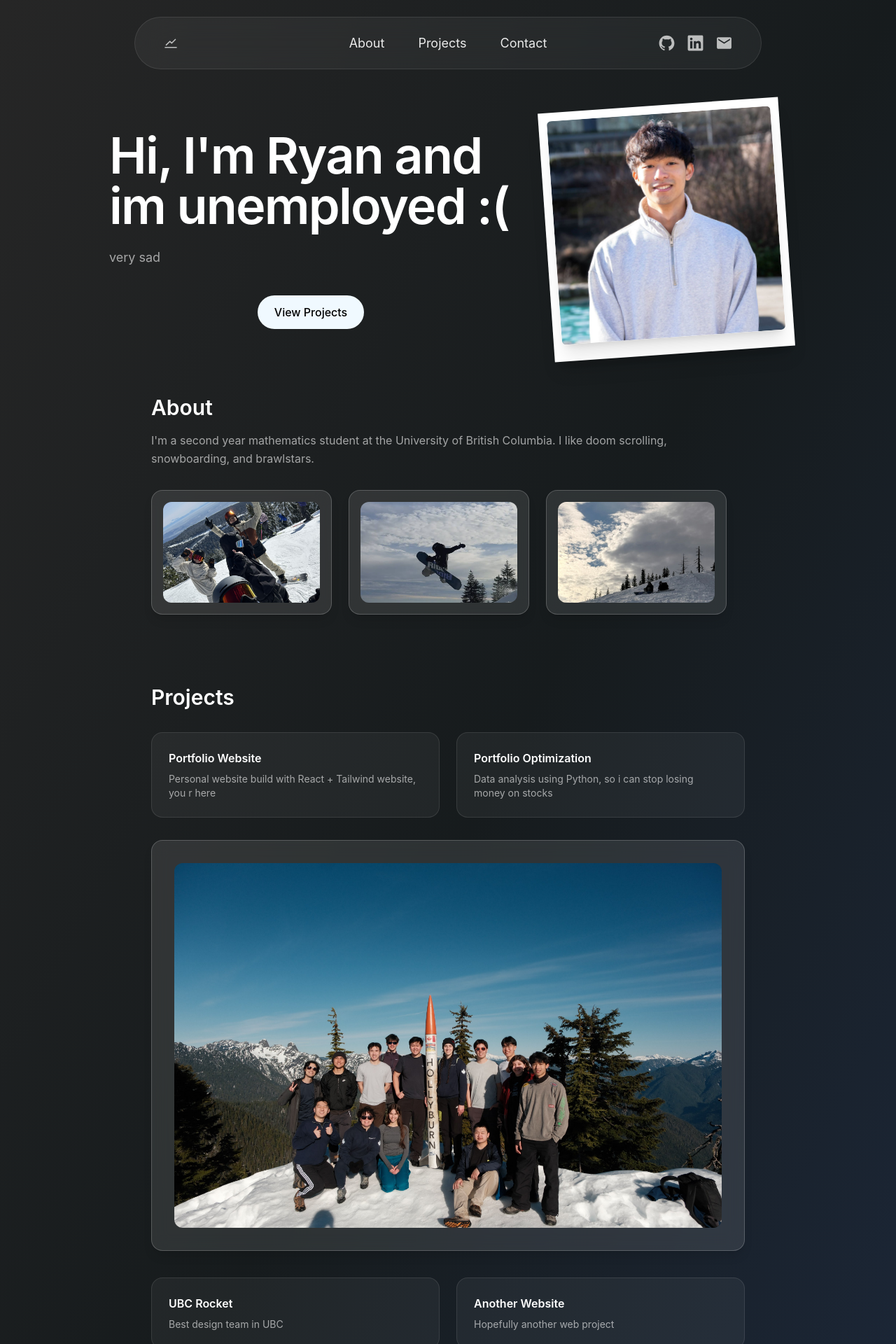
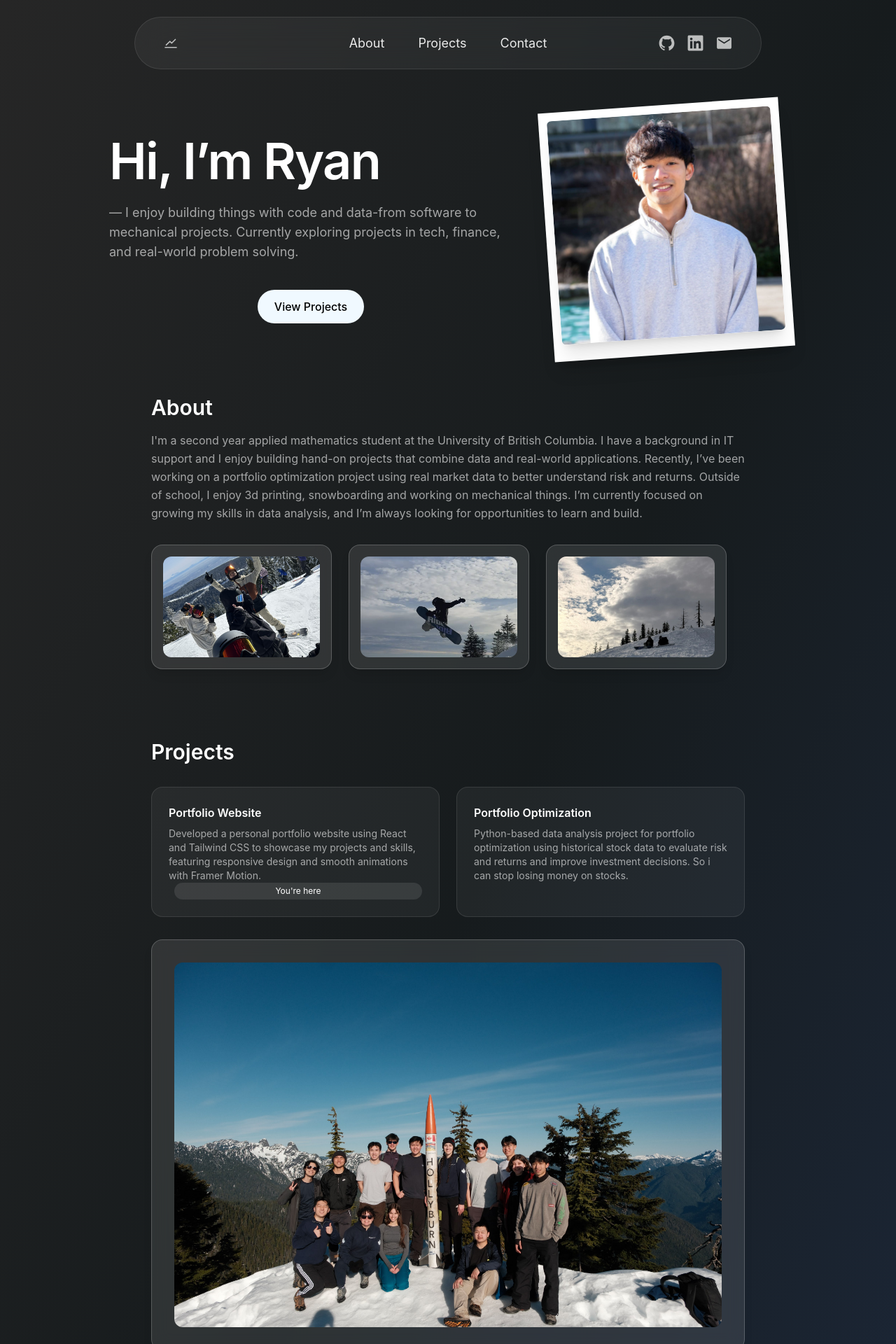
Before and after one commit to Rxn321/Portfolio-Website, a React (Vite) app: page / in a window 1280 px wide. Shown: the top 1920 px of the page at 70% size. Built offline with nearby package versions, Linux system fonts and the light colour scheme.

Commit message:
update about, hero and projects components

```diff
--- a/src/components/About.jsx
+++ b/src/components/About.jsx
@@ -15,8 +15,13 @@ export default function About() {
     <section id="about" className="max-w-4xl mx-auto px-6 py-1 space-y-8">
       <h2 className="text-3xl font-semibold mb-4">About</h2>
       <p className="text-white/60 leading-relaxed">
-        I'm a second year mathematics student at the University of British Columbia.
-        I like doom scrolling, snowboarding, and brawlstars.
+        I'm a second year applied mathematics student at the University of British Columbia.
+        I have a background in IT support and I enjoy building hand-on projects that combine data and real-world applications.
+        Recently, I’ve been working on a portfolio optimization project using real market data to better understand risk and returns.
+        Outside of school, I enjoy 3d printing, snowboarding and working on mechanical things.
+        I’m currently focused on growing my skills in data analysis, and I’m always looking for opportunities to learn and build.
+
+
       </p>
 
       <div className="flex gap-6 flex-wrap">
--- a/src/components/Hero.jsx
+++ b/src/components/Hero.jsx
@@ -12,11 +12,12 @@ export default function Hero() {
         className="max-w-xl"
       >
         <h1 className="text-5xl md:text-7xl font-semibold tracking-tight">
-          Hi, I'm Ryan and im unemployed :(
+          Hi, I’m Ryan
         </h1>
 
         <p className="mt-6 text-white/60 text-lg">
-          very sad
+         — I enjoy building things with code and data-from software to mechanical projects.
+          Currently exploring projects in tech, finance, and real-world problem solving.
         </p>
 
         <div className="mt-10 flex gap-1 justify-center w-full">
--- a/src/components/Projects.jsx
+++ b/src/components/Projects.jsx
@@ -36,14 +36,20 @@ export default function Projects() {
           <motion.div variants={item} className="p-6 rounded-2xl bg-white/5 border border-white/10 hover:bg-white/10 transition">
             <h3 className="font-semibold">Portfolio Website</h3>
             <p className="text-white/60 text-sm mt-2">
-              Personal website build with React + Tailwind website, you r here
+              Developed a personal portfolio website using React and Tailwind CSS to showcase my projects and skills,
+              featuring responsive design and smooth animations with Framer Motion.
+
             </p>
+            <span className="text-xs bg-white/10 flex justify-center py-1 rounded-full ml-2">
+              You're here
+            </span>
           </motion.div>
 
           <motion.div variants={item} className="p-6 rounded-2xl bg-white/5 border border-white/10 hover:bg-white/10 transition">
             <h3 className="font-semibold">Portfolio Optimization</h3>
             <p className="text-white/60 text-sm mt-2">
-              Data analysis using Python, so i can stop losing money on stocks
+              Python-based data analysis project for portfolio optimization using historical stock data to evaluate risk and returns and improve investment decisions.
+              So i can stop losing money on stocks.
             </p>
           </motion.div>
         </div>
@@ -58,12 +64,15 @@ export default function Projects() {
 
           <motion.div variants={item} className="p-6 rounded-2xl bg-white/5 border border-white/10 hover:bg-white/10 transition">
             <h3 className="font-semibold">UBC Rocket</h3>
-            <p className="text-white/60 text-sm mt-2">Best design team in UBC</p>
+            <p className="text-white/60 text-sm mt-2">
+              Worked on the UBC Rocket team using SolidWorks & fusion 360 for CAD design and applied machining techniques including
+              CNC, lathe, waterjet and milling, along with 3D printing and engineering analysis.
+            </p>
           </motion.div>
 
           <motion.div variants={item} className="p-6 rounded-2xl bg-white/5 border border-white/10 hover:bg-white/10 transition">
             <h3 className="font-semibold">Another Website</h3>
-            <p className="text-white/60 text-sm mt-2">Hopefully another web project</p>
+            <p className="text-white/60 text-sm mt-2">in progress</p>
           </motion.div>
 
         </div>
```
